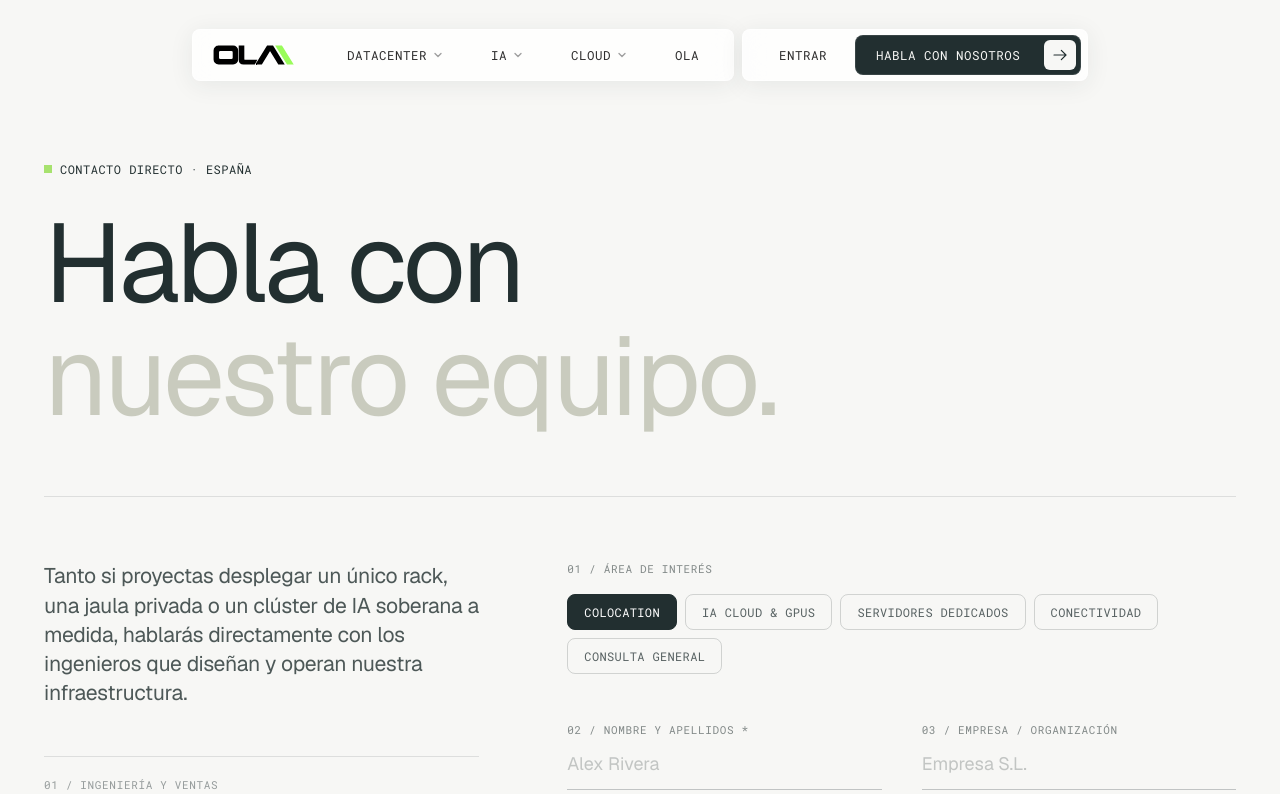
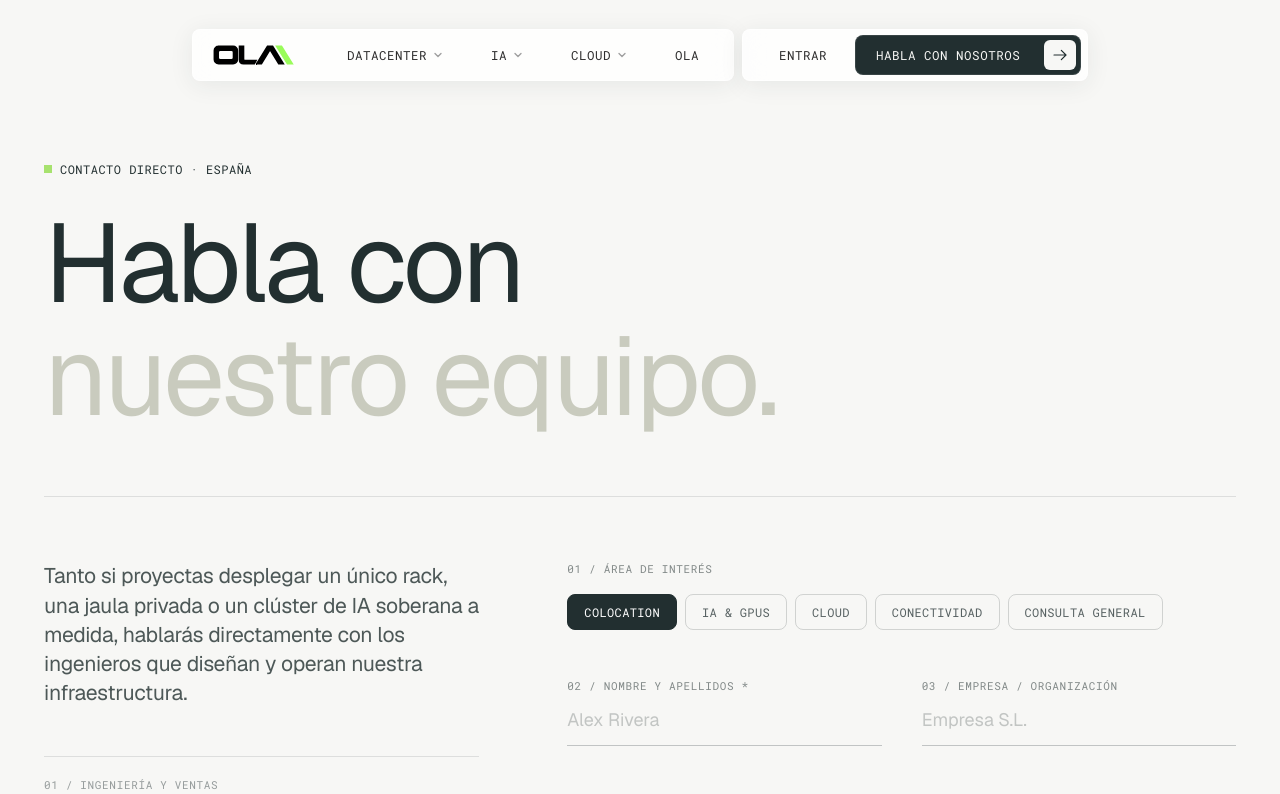
Before and after one commit to cloudindev/oladatacenter, a Next.js app: page /contact in a window 1280 px wide. Shown: the top 794 px of the page. Built offline with nearby package versions, Linux system fonts and the light colour scheme; a web font is replaced by a local one.

Commit message:
fix(contact): separate IA & GPUs and Cloud topics and remove Servidores Dedicados

```diff
--- a/src/app/contact/page.tsx
+++ b/src/app/contact/page.tsx
@@ -49,8 +49,8 @@ interface ContactChannel {
 // ─── 2. Constants & Helpers ─────────────────────────────────────────────────
 const TOPICS: TopicOption[] = [
   { id: "colocation", labelEs: "Colocation", labelEn: "Colocation" },
-  { id: "ia-cloud", labelEs: "IA Cloud & GPUs", labelEn: "AI Cloud & GPUs" },
-  { id: "dedicated", labelEs: "Servidores Dedicados", labelEn: "Dedicated Servers" },
+  { id: "ia-gpus", labelEs: "IA & GPUs", labelEn: "AI & GPUs" },
+  { id: "cloud", labelEs: "Cloud", labelEn: "Cloud" },
   { id: "connectivity", labelEs: "Conectividad", labelEn: "Connectivity" },
   { id: "other", labelEs: "Consulta General", labelEn: "General Inquiry" },
 ]
```
